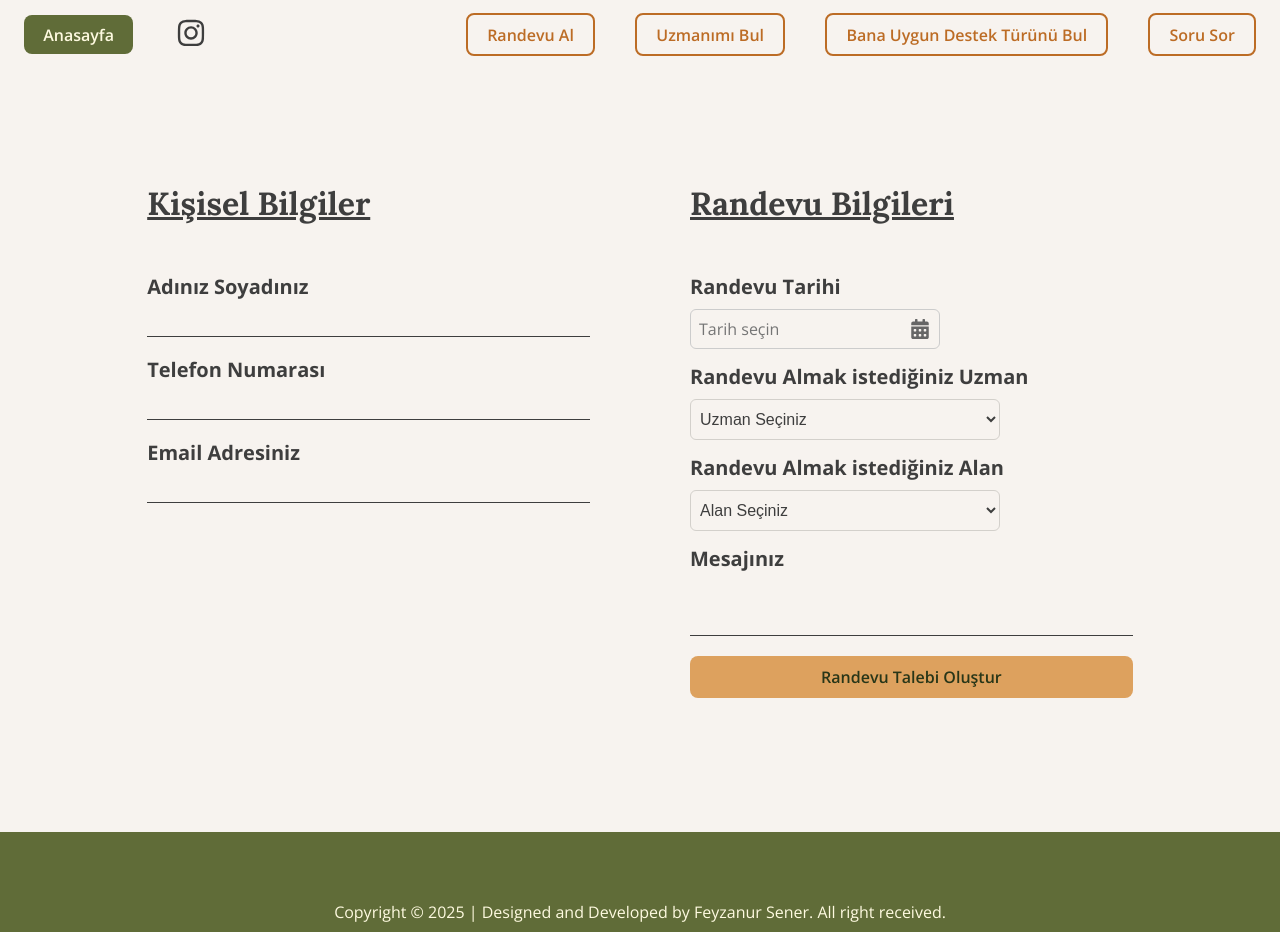
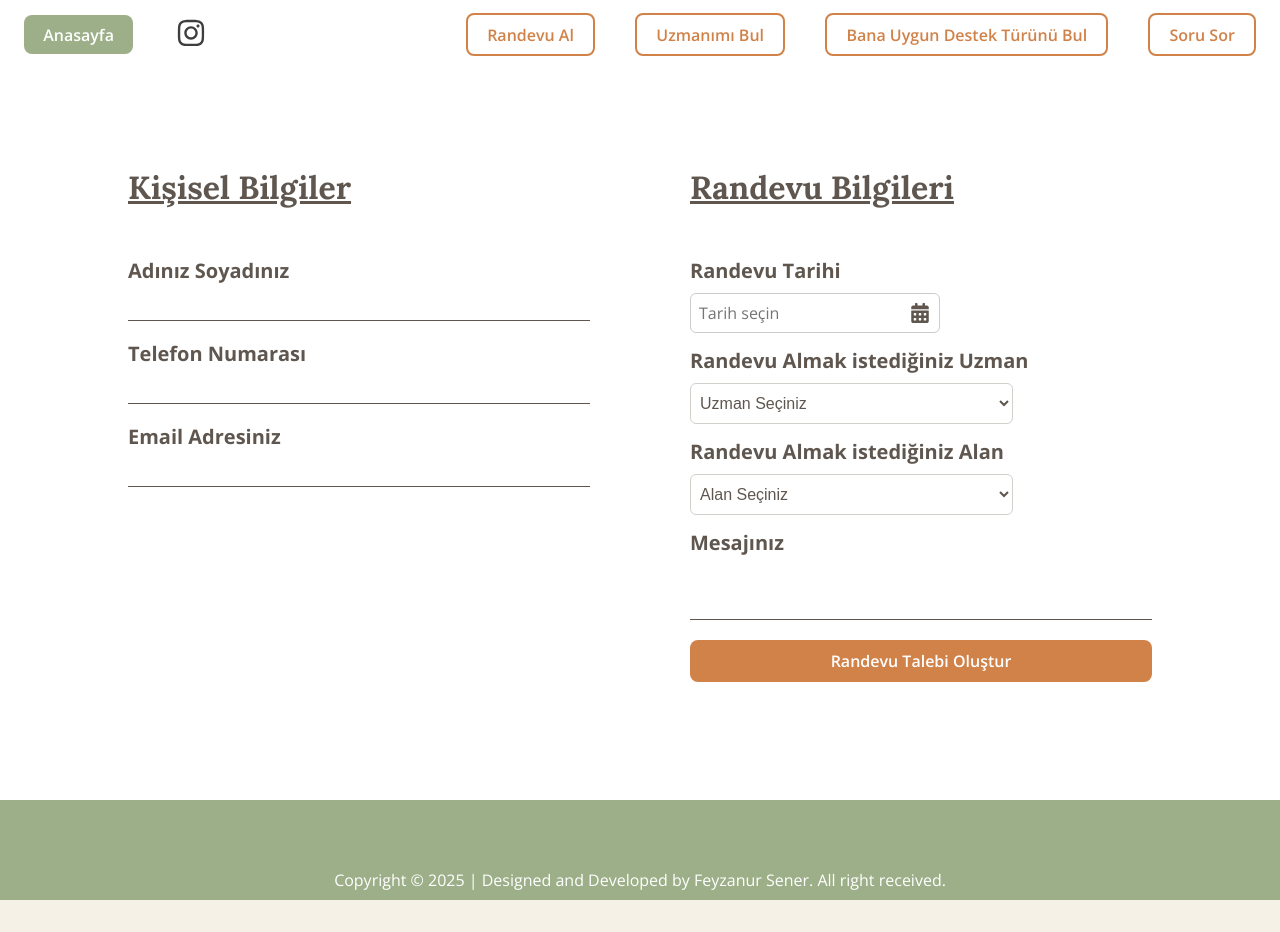
Before and after one commit to feyzanrsnr/Online_Therapy_Website, a React (Vite) app: page /randevu in a window 1280 px wide. After the commit the page ends 900 px from the top, so only its background shows below. Built offline with nearby package versions, Linux system fonts and the light colour scheme; a web font is replaced by a local one.

Commit message:
renk paleti düzenlendi

```diff
--- a/src/components/Randevu/index.jsx
+++ b/src/components/Randevu/index.jsx
@@ -38,7 +38,7 @@ function index() {
   )
 
   return (
-    <section className='section'>
+    <section style={{backgroundColor:'#fff', margin:'0'}} className='section'>
 
     <div className='formContainer'>
 
--- a/src/scss/_buttons.scss
+++ b/src/scss/_buttons.scss
@@ -35,30 +35,31 @@
 
 // Buton renk varyantları
 .button-primary {
-  background-color: $earth-yellow;
-  color: $pakistan-green;
+  background-color: $rust-orange;
+  color:$white;
 
   &:hover {
-    background-color: darken($earth-yellow, 10%);
+    background-color: darken($rust-orange, 10%);
+    color: $white;
   }
 }
 
 .button-secondary {
-  background-color: $dark-moss-green;
-  color: $cornsilk;
+  background-color: $sage-green;
+  color: $white;
 
   &:hover {
-    background-color: lighten($dark-moss-green, 10%);
+    background-color: lighten($sage-green, 10%);
   }
 }
 
 .button-outline {
   background-color: transparent;
-  border: 2px solid $tigers-eye;
-  color: $tigers-eye;
+  border: 2px solid $rust-orange;
+  color: $rust-orange;
 
   &:hover {
-    background-color: $tigers-eye;
-    color: $cornsilk;
+    background-color: $rust-orange;
+    color: $cream;
   }
 }
--- a/src/scss/_form.scss
+++ b/src/scss/_form.scss
@@ -36,7 +36,7 @@
 
 .form > input, textarea {
     background-color: transparent;
-    border-bottom: 1px solid $brown;
+    border-bottom: 1px solid $earth-brown;
     margin-bottom: 20px;
     resize: none;
 
@@ -48,18 +48,16 @@
 }
 
 .form > label{
-    color: $brown;
+    color:$earth-brown;
     font-weight: bold;
     margin-bottom: 10px;
 }
 
 
-
-
 .select-input{
     background-color: transparent;
     border: 1px solid $gray;
-    color: $brown;
+    color: $earth-brown;
     font-size: $font-size-base;
     padding: 10px 5px;
     width: 70%;
@@ -100,7 +98,7 @@
   border: 1px solid #ccc;
   border-radius: 6px;
   background-color: transparent;
-  color: $brown;
+  color: $earth-brown;
   font-size: $font-size-base;
   cursor: pointer;
 }
@@ -108,7 +106,7 @@
 .calendar-icon {
   position: absolute;
   right: 10px;
-  color: #666;
+  color: $earth-brown;
   pointer-events: none;
 
 }
--- a/src/scss/_global.scss
+++ b/src/scss/_global.scss
@@ -9,10 +9,8 @@
     font-family: $font-primary;
     font-size: $font-size-lg;
     line-height: 1.25;
-
-    // background-color: $cream;
-    // background-color: $cornsilk;
-    background-color: $warm-grey;
+    // background-color: $white;
+    background-color: $canvas-beige;
     // color: $brown;
 
     html,
--- a/src/scss/_navbar.scss
+++ b/src/scss/_navbar.scss
@@ -3,8 +3,7 @@
     align-items: center;
     justify-content: space-between;
     font-size: $font-size-base;
-    // background-color: $white;
-    background-color: $warm-grey;
+    background-color: $white;
     padding: $space-sm $space-lg;
     width: 100%;
     max-width: 100vw;
@@ -45,9 +44,9 @@
     flex-direction: column;
     height: 100vh;
     width: 50%;
-    background-color: $warm-grey;
+    background-color: $canvas-beige;
     box-shadow: 0 0 12px rgba(0, 0, 0, 0.1);
-    color: $dark-moss-green;
+    color: $sage-green;
     text-decoration: underline;
     font-weight: bold;
     position: fixed;
@@ -80,11 +79,9 @@
         width: 100%;
         position: absolute;
         bottom: 350px;
-        background-color: $white;
         display: flex;
         align-items: center;
         justify-content: center;
-
     }
 
 }
@@ -93,13 +90,13 @@
     position: fixed;
     top: 15px;
     left: 15px;
-    color: $pakistan-green;
+    color: $sage-green;
 }
 
 .close-button{
     position: absolute;
     top: 5px;
     right: 0;
-    color:$pakistan-green;
+    color:$sage-green;
 }
 /* ------------------------ */
--- a/src/scss/_styles.scss
+++ b/src/scss/_styles.scss
@@ -7,14 +7,12 @@
     justify-content: center;
     flex-direction: column;
 
-
-
 }
 
 h3{
     font-family: $font-heading-two;
     font-size: $font-size-xl;
-    color: $brown;
+    color:$earth-brown;
 
     @media(max-width: 768px){
         font-size: $font-size-lg;
@@ -26,8 +24,8 @@ h3{
 /* HOME */
 
 .home{
-    // background-color: aqua;
-
+    background-color: $white;
+    margin: 0;
     &-image{
         height: 100vh;
         width: 100vw;
@@ -79,6 +77,8 @@ h3{
 
         &-title{
             font-size: $font-size-lg;
+            color: $earth-brown;
+            font-weight: bold;
         }
 
         &-image{
@@ -101,14 +101,13 @@ h3{
     height: 500px;
     width: 80%;
 
-
     &-card{
         display: flex;
         flex-direction: column;
         align-items: center;
         justify-content: center;
         background-color: $white;
-        color: $brown;
+        color:$stone-gray;
         padding: 1.5rem;
         border-radius: 1rem;
         box-shadow: 0 4px 12px rgba(0, 0, 0, 0.1);
@@ -179,7 +178,7 @@ h3{
             padding: 30px;
             border-radius: 10px;
             height: 100%;
-            color: $brown;
+            color: $stone-gray;
 
             & div{
                 display:flex;
@@ -208,7 +207,6 @@ h3{
             & button{
                 width: 100%;
                 margin-top: 10px;
-                color: $cornsilk;
             }
         }
 
@@ -219,6 +217,12 @@ h3{
 
 
 /* FAQS */
+
+#faqs{
+    background-color: $white;
+    margin: 0;
+    padding: 0;
+}
 .main-container{
     display: flex;
     flex-direction: column;
@@ -258,7 +262,8 @@ h3{
 }
 
 .faqs-question-number{
-    color:$tigers-eye ;
+    color:$rust-orange;
+    font-size: $font-size-lg;
 }
 
 .faqs-question{
@@ -282,8 +287,8 @@ h3{
     display: flex;
     justify-content: center;
     height: 100px;
-    background-color: $dark-moss-green;
-    color: $cornsilk;
+    background-color: $sage-green;
+    color: $white;
     font-size: $font-size-base;
 
     @media(max-width: 768px){
--- a/src/scss/_variables.scss
+++ b/src/scss/_variables.scss
@@ -21,17 +21,33 @@ $font-size-lg:1.25rem;
 $font-size-xl:2rem;
 $font-size-xxl:2.25rem;
 
-$dark-moss-green: #606c38ff;
-$pakistan-green: #283618ff;
-$cornsilk: #fefae0ff;
-$warm-grey:#f7f3ef;
-$cream: #F2E9DC;
-$brown:#3E3E3E;
-$earth-yellow: #dda15eff;
-$tigers-eye: #bc6c25ff;
+// $dark-moss-green: #606c38ff;
+// $dark-moss-green:#6B705C;
+// $pakistan-green: #283618ff;
+// $cornsilk: #fefae0ff;
+// $warm-grey:#f7f3ef;
+// $cream: #F2E9DC;
+// $brown:#3E3E3E;
+// $earth-yellow: #dda15eff;
+// $tigers-eye: #bc6c25ff;
+
+$gray:#D3D0CB;
 $white:#fff;
 $black:#000;
-$gray:#D3D0CB;
+$cream: #fefae0ff;
+$canvas-beige:#F5F1E6;//arka plan
+$sage-green:#9CAF88;//Başlık, ikonlar, vurgu
+$earth-brown:#5F574F;//Metin, detay çizgiler
+$rust-orange:#D08249;//CTA butonları, vurgular
+$soft-amber:#F0B478;//Hover renkleri, ikonlar
+$stone-gray:#CCC5B9;//Kart zeminleri, borderlar
+
+// $sage-green:#A8C3A0; //
+// $muted-olive:#6C8B5E;	//footer
+// $soft-apricot:#F4B393;
+// $warm-clay:#D98E73;
+// $ivory-white:#FDFCF9;//ana arka plan
+// $stone-gray:#4F4F4F;
 
 /* SCSS Gradient */
 $gradient-top: linear-gradient(0deg, #606c38ff, #283618ff, #fefae0ff, #dda15eff, #bc6c25ff);
```
